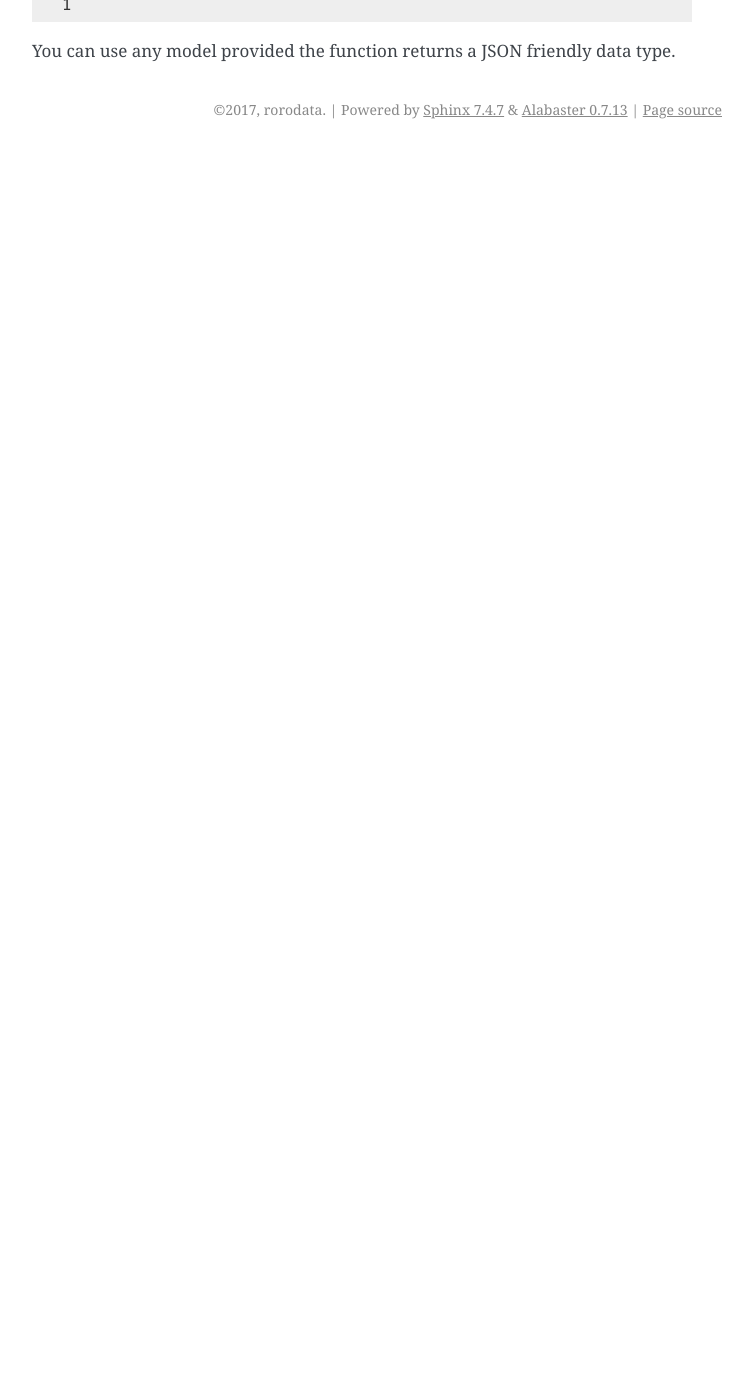
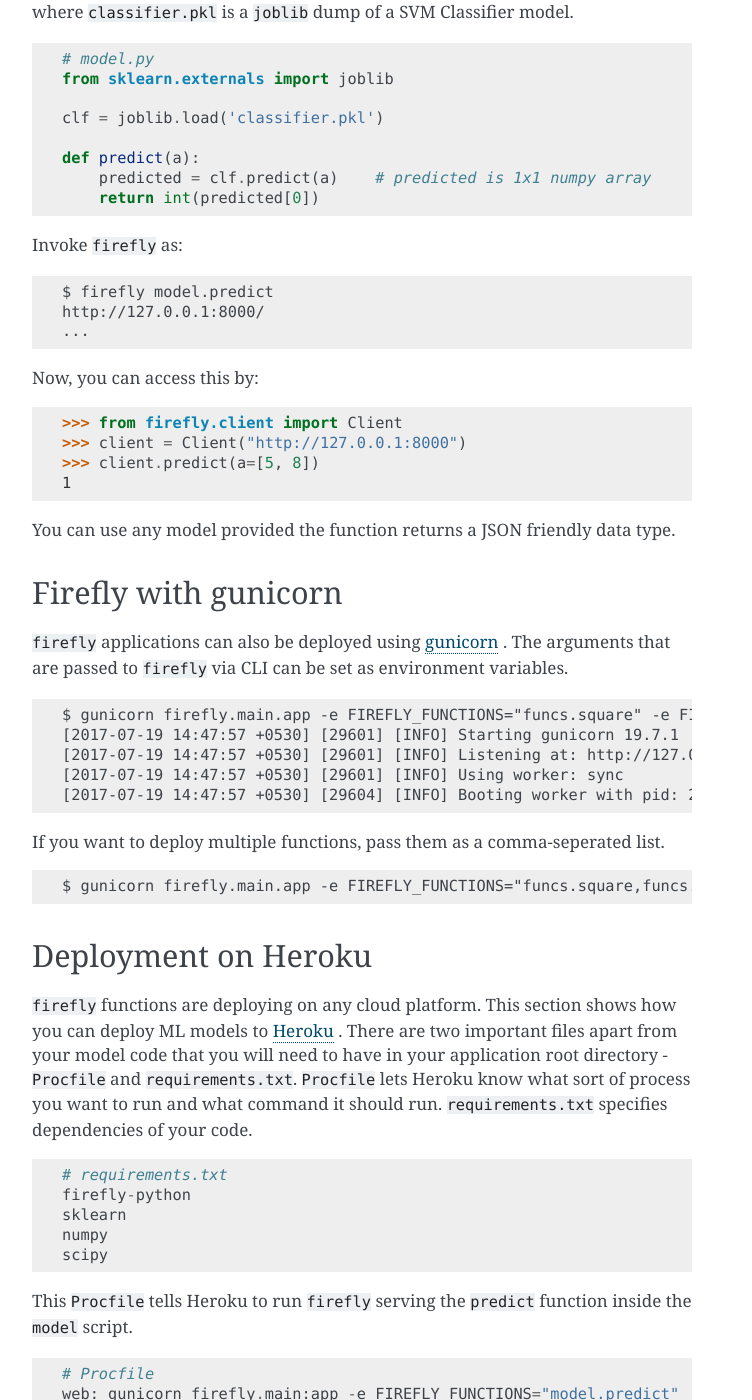
Before and after one commit to rorodata/firefly, a Sphinx documentation site: the page built from docs/index.rst, in a window 1280 px wide and 1400 px high, scrolled down 2644 px. Shown: the whole window, without its empty margins (388-1140 px from the left). Built offline with Sphinx 7.4.7, drawn with Linux system fonts in a browser that asks for light colours; before the commit the page ends 2793 px from its top, so only the background shows below that; some of the changed text lies outside the part shown.

Commit message:
Modifies documentation by adding deployment to heroku
Also tells how to deploy firefly with gunicorn.

```diff
--- a/docs/index.rst
+++ b/docs/index.rst
@@ -71,6 +70,33 @@
 The functions ``square`` and ``cube`` can be accessed at ``127.0.0.1:8000/square``
 and ``127.0.0.01:8000/cube`` respectively.
 
+Authentication
+--------------
+
+``firefly`` also supports token-based authentication. You will need to pass a token
+through the CLI or the config file.
+::
+
+  $ # CLI Usage
+  $ firefly --token abcd1234 funcs.square
+  http://127.0.0.1:8000/
+
+
+The token now needs to be passed with each request.
+::
+
+  >>> from firefly.client import Client
+  >>> client = Client("http://127.0.0.1:8000", auth_token="abcd1234")
+  >>> client.square(n=4)
+  16
+
+If you are using anything other than inbuilt-client, the ``Authorization``
+HTTP header needs to be set in the POST request.
+::
+
+  $ curl -d '{"n": 4}' -H "Authorization: Token abcd1234" http://127.0.0.1:8000/square
+  16
+
 Using a config file
 -------------------
 
@@ -80,6 +106,7 @@
   # config.yml
 
   version: 1.0
+  token: "abcd1234"
   functions:
     square:
       path: "/square"
@@ -114,7 +140,7 @@
   # model.py
   from sklearn.externals import joblib
 
-  clf = joblib.load('clf_dump.pkl')
+  clf = joblib.load('classifier.pkl')
 
   def predict(a):
       predicted = clf.predict(a)    # predicted is 1x1 numpy array
@@ -137,3 +162,79 @@
   1
 
 You can use any model provided the function returns a JSON friendly data type.
+
+Firefly with gunicorn
+---------------------
+
+``firefly`` applications can also be deployed using `gunicorn <http://gunicorn.org/>`_ .
+The arguments that are passed to ``firefly`` via CLI can be set as environment
+variables.
+::
+
+  $ gunicorn firefly.main.app -e FIREFLY_FUNCTIONS="funcs.square" -e FIREFLY_TOKEN="abcd1234"
+  [2017-07-19 14:47:57 +0530] [29601] [INFO] Starting gunicorn 19.7.1
+  [2017-07-19 14:47:57 +0530] [29601] [INFO] Listening at: http://127.0.0.1:8000 (29601)
+  [2017-07-19 14:47:57 +0530] [29601] [INFO] Using worker: sync
+  [2017-07-19 14:47:57 +0530] [29604] [INFO] Booting worker with pid: 29604
+
+If you want to deploy multiple functions, pass them as a comma-seperated list.
+::
+
+  $ gunicorn firefly.main.app -e FIREFLY_FUNCTIONS="funcs.square,funcs.cube" -e FIREFLY_TOKEN="abcd1234"
+
+Deployment on Heroku
+--------------------
+
+``firefly`` functions are deploying on any cloud platform. This section shows
+how you can deploy ML models to `Heroku <http://heroku.com/>`_ . There are two
+important files apart from your model code that you will need to have in your
+application root directory - ``Procfile`` and ``requirements.txt``. ``Procfile``
+lets Heroku know what sort of process you want to run and what command it should
+run. ``requirements.txt`` specifies dependencies of your code.
+::
+
+  # requirements.txt
+  firefly-python
+  sklearn
+  numpy
+  scipy
+
+This ``Procfile`` tells Heroku to run ``firefly`` serving the ``predict``
+function inside the ``model`` script.
+::
+
+  # Procfile
+  web: gunicorn firefly.main:app -e FIREFLY_FUNCTIONS="model.predict"
+
+::
+
+  $ ls
+  model.py classifier.pkl requirements.txt Procfile
+
+Now that everything is setup on your machine, we can deploy the application to
+Heroku.
+
+::
+
+  $ git add .
+
+  $ git commit -m "Added a Procfile."
+
+  $ heroku login
+  Enter your Heroku credentials.
+  ...
+
+  $ heroku create
+  Creating intense-falls-9163... done, stack is cedar
+  http://intense-falls-9163.herokuapp.com/ | git@heroku.com:intense-falls-9163.git
+  Git remote heroku added
+
+  $ git push heroku master
+  ...
+  -----> Python app detected
+  ...
+  -----> Launching... done, v7
+       https://intense-falls-9163.herokuapp.com/ deployed to Heroku
+
+For more information about deploying python applications to Heroku, go
+`here <https://devcenter.heroku.com/articles/deploying-python>`_ .
```
Also changed, not shown: other parts of docs/index.rst (+3 -6 lines).
